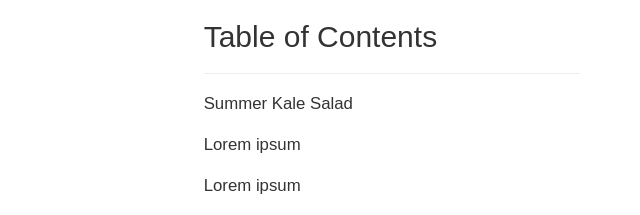
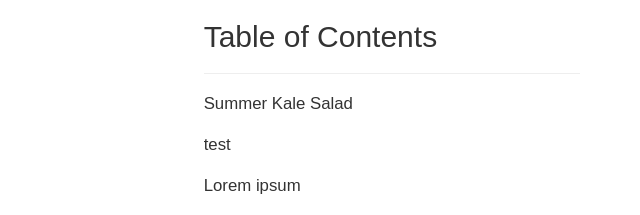
Before and after one commit to sdossland/left-pane-summary, a React (Create React App) app: page / in a window 1280 px wide. Shown: the top 215 px of the page, without its empty margins (248-888 px from the left). Built offline with nearby package versions, Linux system fonts and the light colour scheme.

Commit message:
fix data

```diff
--- a/src/App.js
+++ b/src/App.js
@@ -13,12 +13,12 @@ var recipes = [{
   //show: false
 }, {
   id: 1,
-  name: 'Lorem ipsum',
+  name: 'test',
   prepTime: 10,
   cookTime: 10,
   servings: 2,
   ingredients: ['Lorem', 'ipsum'],
-  preparation: ['Lorem', 'ipsum...'],
+  steps: ['Lorem', 'ipsum...'],
   //show: false
 }, {
   id: 2,
@@ -27,7 +27,7 @@ var recipes = [{
   cookTime: 10,
   servings: 2,
   ingredients: ['Lorem', 'ipsum'],
-  preparation: ['Lorem', 'ipsum...'],
+  steps: ['Lorem', 'ipsum...'],
   //show: false
 }];
 
```
